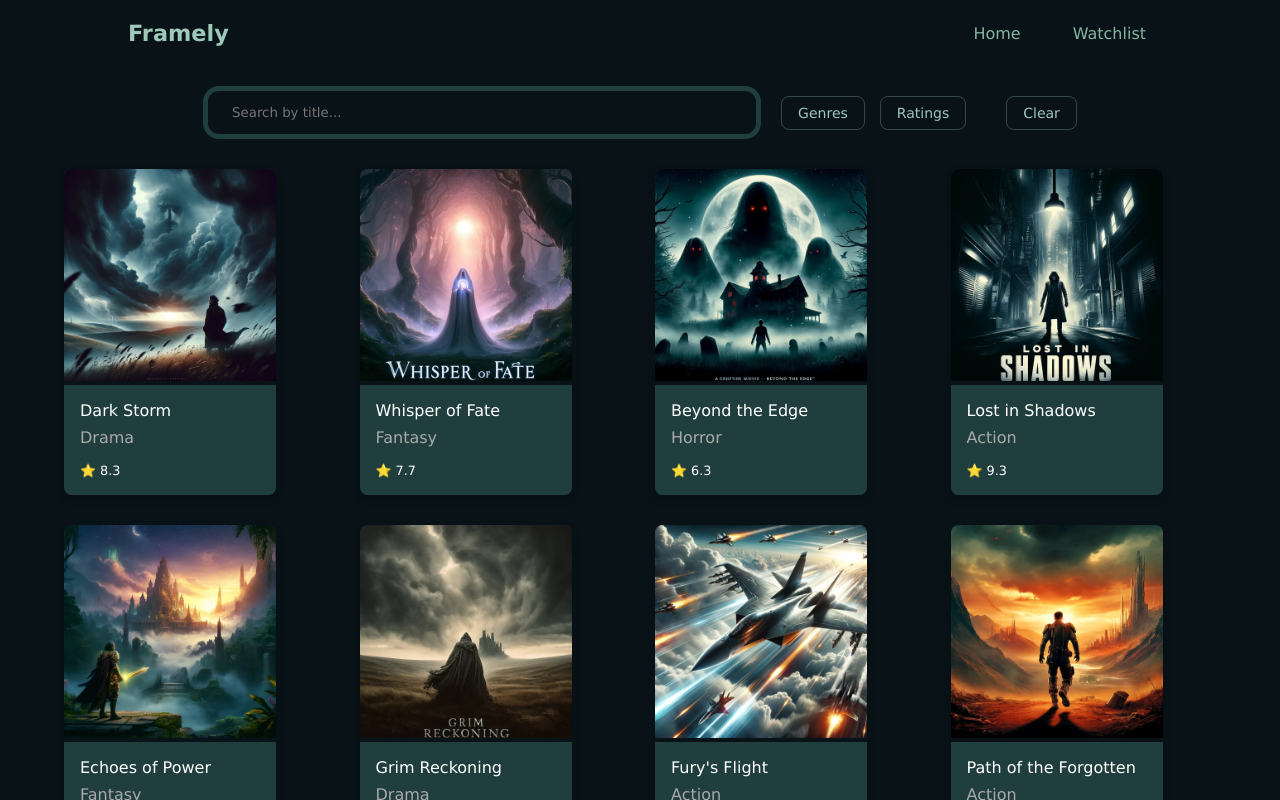
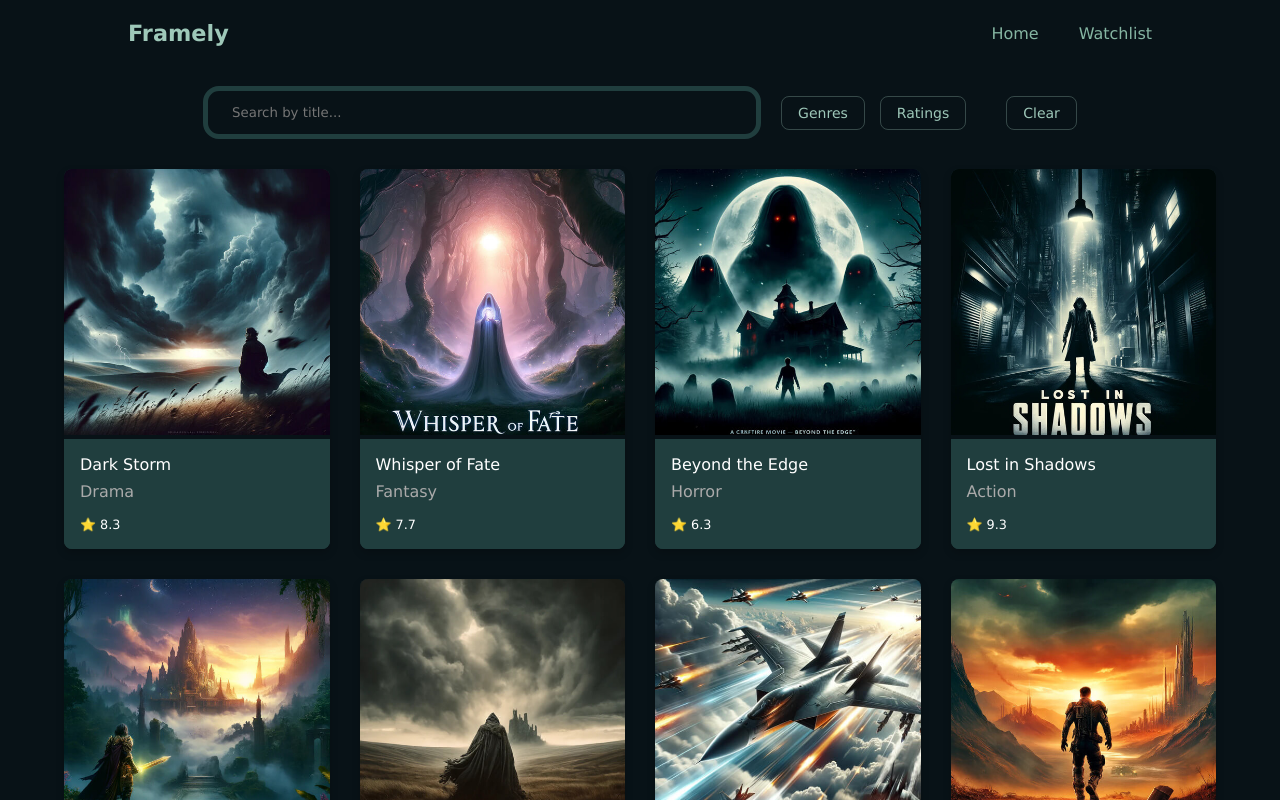
Before and after one commit to ana-maria-ursache/Movie-Application, a React (Vite) app: page / in a window 1280 px wide. Shown: the top 800 px of the page. Built offline with nearby package versions, Linux system fonts and the light colour scheme.

Commit message:
feat:routing for the 2 pages

```diff
--- a/package.json
+++ b/package.json
@@ -11,7 +11,8 @@
   },
   "dependencies": {
     "react": "^19.2.0",
-    "react-dom": "^19.2.0"
+    "react-dom": "^19.2.0",
+    "react-router-dom": "^7.13.0"
   },
   "devDependencies": {
     "@eslint/js": "^9.39.1",
--- a/src/App.jsx
+++ b/src/App.jsx
@@ -1,20 +1,27 @@
-import { useState } from 'react';
+import { BrowserRouter, Routes, Route, Link } from 'react-router-dom';
 
 import NavBar from './components/navbar/NavBar';
 import MoviesContainer from './components/MoviesContainer/MoviesContainer';
+import Watchlist from './components/Watchlist/Watchlist';
 
 import './App.css';
 
 function App() {
   return (
+    <BrowserRouter>
       <div className="mainContainer">
         <NavBar />
-      <MoviesContainer />
+
+        <Routes>
+          <Route path="/" element={<MoviesContainer />} />
+          <Route path="/watchlist" element={<Watchlist />} />
+        </Routes>
 
         <footer>
           <p className="footer-text">&copy; 2026 Framely. All rights reserved.</p>
         </footer>
       </div>
+    </BrowserRouter>
   );
 }
 
--- a/src/components/Dropdown/Dropdown.css
+++ b/src/components/Dropdown/Dropdown.css
@@ -39,6 +39,7 @@
     gap: 8px;
     min-width: 180px;
     box-shadow: 0 10px 25px rgba(0, 0, 0, 0.5);
+    z-index: 1;
 }
 
 .dropdown-item {
--- a/src/components/MovieCard/MovieCard.css
+++ b/src/components/MovieCard/MovieCard.css
@@ -1,7 +1,6 @@
 @import '/src/variables.css';
 
 .card {
-    width: 80%;
     border-radius: 8px;
     overflow: hidden;
     background-color: var(--dark-green);
--- a/src/components/NavBar/NavBar.css
+++ b/src/components/NavBar/NavBar.css
@@ -26,6 +26,7 @@
     font-size: 16px;
     color: var(--light-green);
     cursor: pointer;
+    text-decoration: none;
 }
 
 .nav-button:hover{
--- a/src/components/NavBar/NavBar.jsx
+++ b/src/components/NavBar/NavBar.jsx
@@ -1,3 +1,4 @@
+import { Link } from 'react-router-dom';
 import './NavBar.css';
 
 export default function NavBar() {
@@ -6,8 +7,12 @@ export default function NavBar() {
       <nav className="navbar">
         <p className="nav-title">Framely</p>
         <div className="nav-options">
-          <button className='nav-button'>Home</button>
-          <button className='nav-button'>Watchlist</button>
+          <Link to="/" className="nav-button">
+            Home
+          </Link>
+          <Link to="/watchlist" className="nav-button">
+            Watchlist
+          </Link>
         </div>
       </nav>
     </>
--- /dev/null
+++ b/src/components/Watchlist/Watchlist.jsx
@@ -0,0 +1,5 @@
+import './Watchlist.css';
+
+export default function Watchlist() {
+  return <div>hei</div>;
+}
```
Also changed, not shown: src/components/Watchlist/Watchlist.css (added), 1 other file (tests, documents, lock files or other folders). Lines whose indentation alone changed are shown as unchanged.
